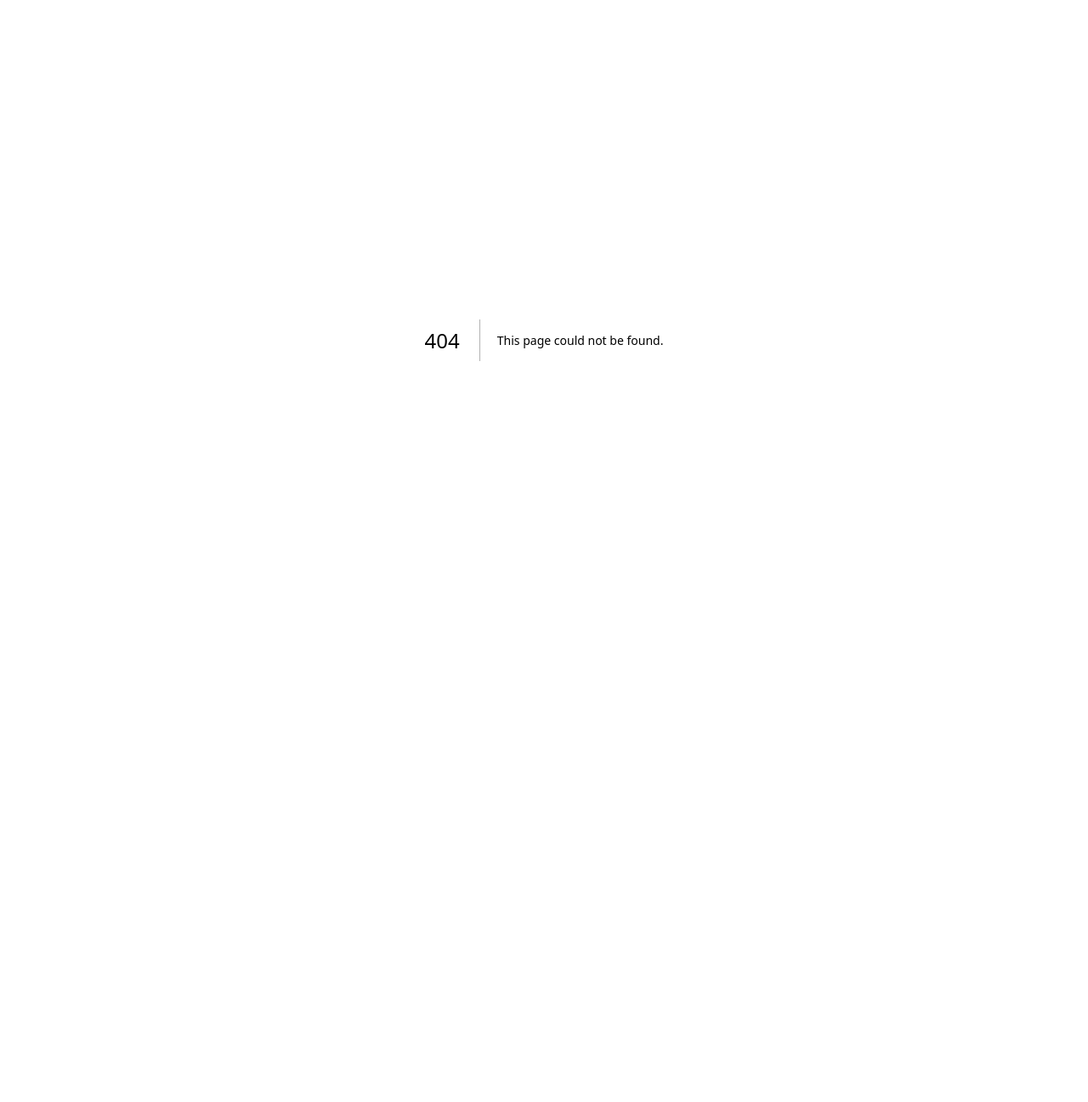
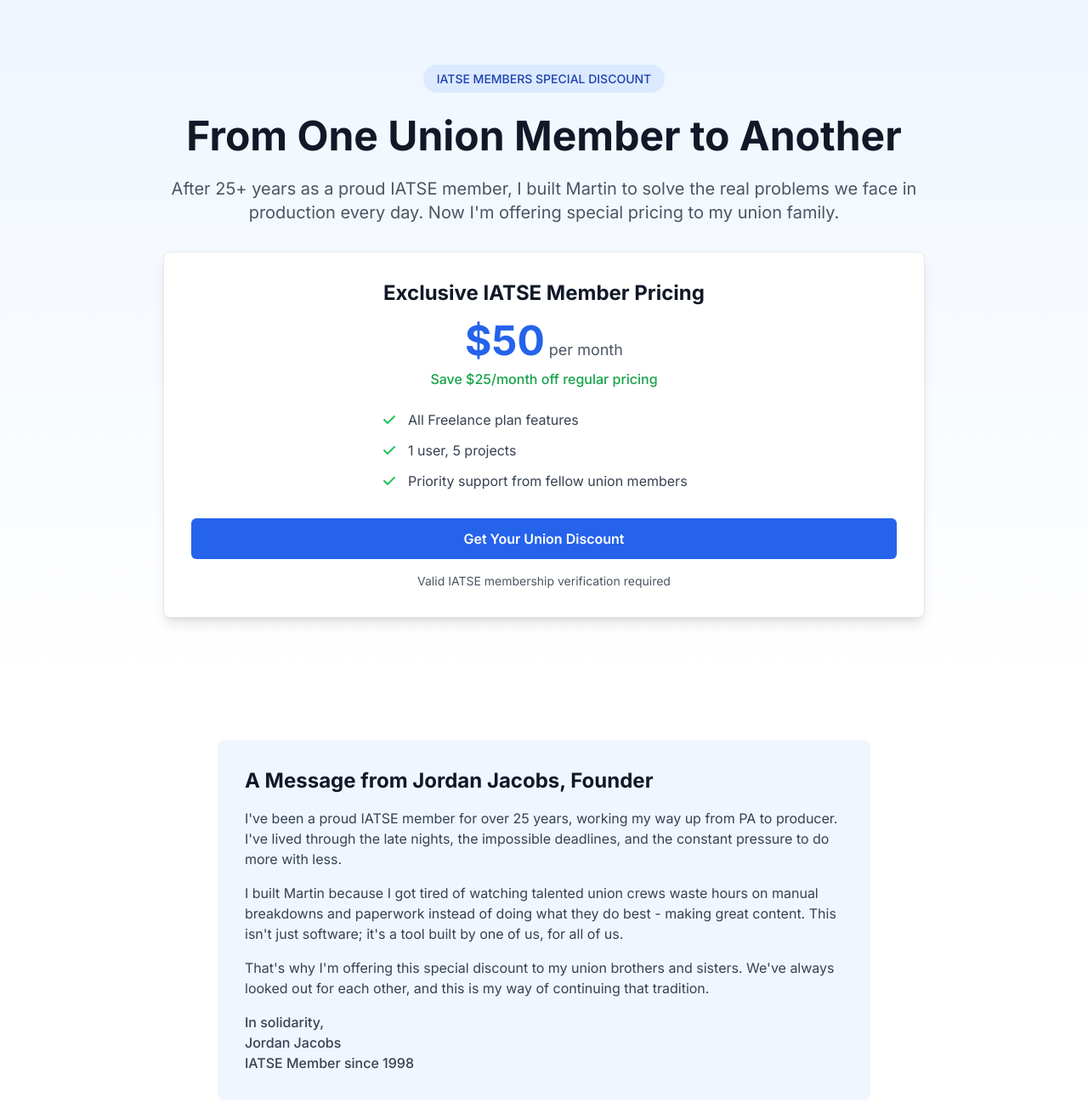
Before and after one commit to JJCinergy/martin-marketing-site, a Next.js app: page /iatse in a window 1280 px wide. Before the commit this address had no page. Shown: the top 1297 px of the page at 85% size. Before the commit the page ends 800 px from the top, so only its background shows below. Built offline with nearby package versions, Linux system fonts and the light colour scheme.

Commit message:
Add IATSE union discount notice and dedicated landing page

```diff
--- /dev/null
+++ b/app/iatse/page.tsx
@@ -0,0 +1,171 @@
+import Navigation from '@/components/layout/Navigation'
+import Footer from '@/components/layout/Footer'
+
+export default function IATSEPage() {
+  return (
+    <div className="min-h-screen bg-white flex flex-col">
+      <Navigation />
+
+      <main className="flex-1">
+        {/* Hero Section */}
+        <section className="bg-gradient-to-b from-blue-50 to-white py-20 px-4 sm:px-6 lg:px-8">
+          <div className="max-w-4xl mx-auto text-center">
+            <div className="mb-8">
+              <span className="bg-blue-100 text-blue-800 px-4 py-2 rounded-full text-sm font-medium uppercase">
+                IATSE Members Special Discount
+              </span>
+            </div>
+            <h1 className="text-4xl sm:text-5xl font-bold text-gray-900 mb-6">
+              From One Union Member to Another
+            </h1>
+            <p className="text-xl text-gray-600 mb-8">
+              After 25+ years as a proud IATSE member, I built Martin to solve the real problems
+              we face in production every day. Now I&apos;m offering special pricing to my union family.
+            </p>
+            <div className="bg-white p-8 rounded-lg shadow-lg border border-gray-200">
+              <h2 className="text-2xl font-bold text-gray-900 mb-4">
+                Exclusive IATSE Member Pricing
+              </h2>
+              <div className="mb-6">
+                <span className="text-5xl font-bold text-blue-600">$50</span>
+                <span className="text-gray-600 text-lg"> per month</span>
+                <p className="text-green-600 font-medium mt-2">Save $25/month off regular pricing</p>
+              </div>
+              <ul className="text-left space-y-3 mb-8 max-w-sm mx-auto">
+                <li className="flex items-start">
+                  <svg className="w-5 h-5 text-green-500 mr-3 mt-0.5" fill="currentColor" viewBox="0 0 20 20">
+                    <path fillRule="evenodd" d="M16.707 5.293a1 1 0 010 1.414l-8 8a1 1 0 01-1.414 0l-4-4a1 1 0 011.414-1.414L8 12.586l7.293-7.293a1 1 0 011.414 0z" clipRule="evenodd" />
+                  </svg>
+                  <span className="text-gray-700">All Freelance plan features</span>
+                </li>
+                <li className="flex items-start">
+                  <svg className="w-5 h-5 text-green-500 mr-3 mt-0.5" fill="currentColor" viewBox="0 0 20 20">
+                    <path fillRule="evenodd" d="M16.707 5.293a1 1 0 010 1.414l-8 8a1 1 0 01-1.414 0l-4-4a1 1 0 011.414-1.414L8 12.586l7.293-7.293a1 1 0 011.414 0z" clipRule="evenodd" />
+                  </svg>
+                  <span className="text-gray-700">1 user, 5 projects</span>
+                </li>
+                <li className="flex items-start">
+                  <svg className="w-5 h-5 text-green-500 mr-3 mt-0.5" fill="currentColor" viewBox="0 0 20 20">
+                    <path fillRule="evenodd" d="M16.707 5.293a1 1 0 010 1.414l-8 8a1 1 0 01-1.414 0l-4-4a1 1 0 011.414-1.414L8 12.586l7.293-7.293a1 1 0 011.414 0z" clipRule="evenodd" />
+                  </svg>
+                  <span className="text-gray-700">Priority support from fellow union members</span>
+                </li>
+              </ul>
+              <a
+                href="https://martin-digital-inc.outseta.com/auth?widgetMode=register&planUid=gWKVZM9p&planPaymentTerm=month&skipPlanOptions=true#o-anonymous"
+                className="block w-full bg-blue-600 text-white py-3 px-6 rounded-md font-semibold hover:bg-blue-700 transition-colors text-center"
+              >
+                Get Your Union Discount
+              </a>
+              <p className="text-sm text-gray-600 mt-4">
+                Valid IATSE membership verification required
+              </p>
+            </div>
+          </div>
+        </section>
+
+        {/* Personal Message Section */}
+        <section className="py-16 px-4 sm:px-6 lg:px-8">
+          <div className="max-w-3xl mx-auto">
+            <div className="bg-blue-50 p-8 rounded-lg">
+              <h2 className="text-2xl font-bold text-gray-900 mb-4">
+                A Message from Jordan Jacobs, Founder
+              </h2>
+              <div className="space-y-4 text-gray-700">
+                <p>
+                  I&apos;ve been a proud IATSE member for over 25 years, working my way up from PA to
+                  producer. I&apos;ve lived through the late nights, the impossible deadlines, and the
+                  constant pressure to do more with less.
+                </p>
+                <p>
+                  I built Martin because I got tired of watching talented union crews waste hours on
+                  manual breakdowns and paperwork instead of doing what they do best - making great
+                  content. This isn&apos;t just software; it&apos;s a tool built by one of us, for all of us.
+                </p>
+                <p>
+                  That&apos;s why I&apos;m offering this special discount to my union brothers and sisters.
+                  We&apos;ve always looked out for each other, and this is my way of continuing that tradition.
+                </p>
+                <p className="font-medium">
+                  In solidarity,<br />
+                  Jordan Jacobs<br />
+                  IATSE Member since 1998
+                </p>
+              </div>
+            </div>
+          </div>
+        </section>
+
+        {/* Benefits Section */}
+        <section className="py-16 px-4 sm:px-6 lg:px-8 bg-gray-50">
+          <div className="max-w-4xl mx-auto">
+            <h2 className="text-3xl font-bold text-gray-900 text-center mb-12">
+              Built for the Way Union Crews Actually Work
+            </h2>
+            <div className="grid md:grid-cols-2 gap-8">
+              <div>
+                <h3 className="text-xl font-bold text-gray-900 mb-3">
+                  Respect Your Time
+                </h3>
+                <p className="text-gray-600">
+                  No more unpaid overtime doing breakdowns. Martin handles it in seconds, so you can
+                  focus on the work that pays.
+                </p>
+              </div>
+              <div>
+                <h3 className="text-xl font-bold text-gray-900 mb-3">
+                  Department-Specific Features
+                </h3>
+                <p className="text-gray-600">
+                  Whether you&apos;re in Props, Costumes, Locations, or any other department, Martin
+                  speaks your language and knows your needs.
+                </p>
+              </div>
+              <div>
+                <h3 className="text-xl font-bold text-gray-900 mb-3">
+                  Union-Friendly Pricing
+                </h3>
+                <p className="text-gray-600">
+                  Fair pricing that respects your budget. No hidden fees, no surprises - just honest
+                  pricing from someone who gets it.
+                </p>
+              </div>
+              <div>
+                <h3 className="text-xl font-bold text-gray-900 mb-3">
+                  Support from Fellow Members
+                </h3>
+                <p className="text-gray-600">
+                  Our support team includes union members who understand production. Get help from
+                  people who&apos;ve been in your shoes.
+                </p>
+              </div>
+            </div>
+          </div>
+        </section>
+
+        {/* CTA Section */}
+        <section className="py-16 px-4 sm:px-6 lg:px-8">
+          <div className="max-w-3xl mx-auto text-center">
+            <h2 className="text-3xl font-bold text-gray-900 mb-6">
+              Ready to Join Your Fellow Union Members?
+            </h2>
+            <p className="text-xl text-gray-600 mb-8">
+              Thousands of IATSE members are already saving hours every week with Martin.
+            </p>
+            <a
+              href="https://martin-digital-inc.outseta.com/auth?widgetMode=register&planUid=gWKVZM9p&planPaymentTerm=month&skipPlanOptions=true#o-anonymous"
+              className="inline-block bg-blue-600 text-white py-4 px-8 rounded-md font-semibold hover:bg-blue-700 transition-colors text-lg"
+            >
+              Claim Your Union Discount Now
+            </a>
+            <p className="text-sm text-gray-600 mt-4">
+              Questions? Email us at <a href="mailto:union@getmartin.io" className="text-blue-600 underline">union@getmartin.io</a>
+            </p>
+          </div>
+        </section>
+      </main>
+
+      <Footer />
+    </div>
+  )
+}
--- a/components/sections/Pricing.tsx
+++ b/components/sections/Pricing.tsx
@@ -79,6 +79,9 @@
               Start Free Trial
             </a>
             <p className="text-sm text-gray-600 text-center mt-4">Add-on additional projects</p>
+            <p className="text-sm text-blue-600 font-medium text-center mt-2">
+              <a href="/iatse" className="underline hover:text-blue-700">Union discounts available</a>
+            </p>
           </div>
 
           {/* Small Team Plan */}
```
